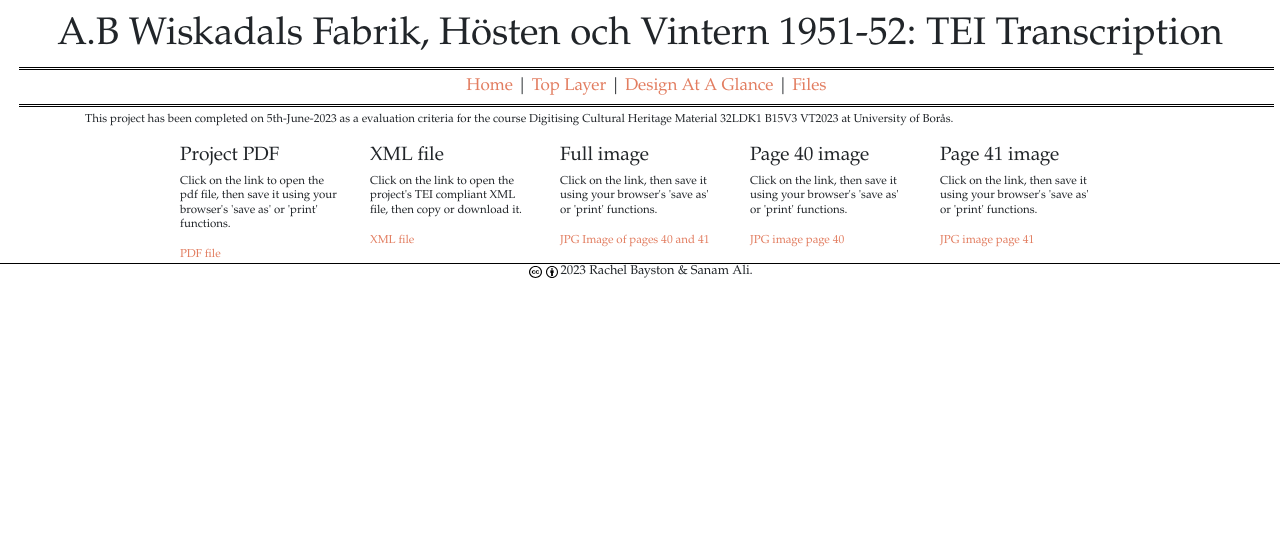
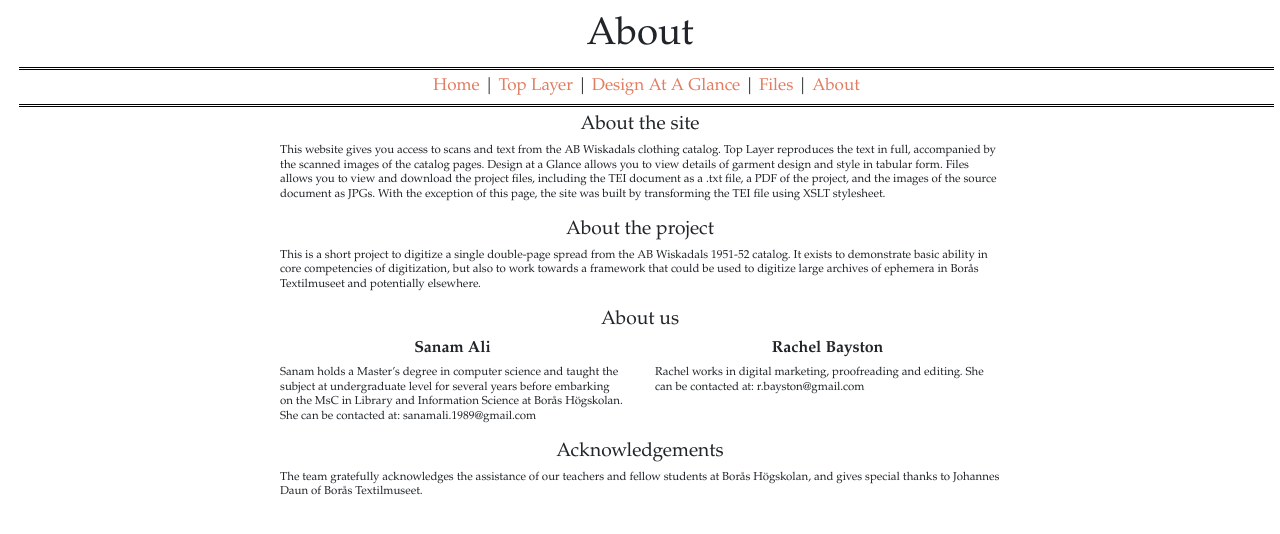
Before and after one commit to Sanam-Ali/AB_Wiskadals_Fabrik, a plain HTML site: page about.html in a window 1280 px wide. Drawn offline with nearby package versions, Linux system fonts and the light colour scheme; files that its build step writes are made by us from their sources.

Commit message:
Update about.html
Added About page with:
- website description
- team description
- acknowledgements

```diff
--- a/about.html
+++ b/about.html
@@ -1,68 +1,62 @@
 <!DOCTYPE html>
-<!DOCTYPE HTML><html lang="en" xml:lang="en">
+<html lang="en">
+
 <head>
-      <meta http-equiv="Content-Type" content="text/html; charset=UTF-8">
-      <title>
-                     A.B Wiskadals Fabrik Catalog: About </title>
-      <link rel="stylesheet" href="https://stackpath.bootstrapcdn.com/bootstrap/4.3.1/css/bootstrap.min.css" integrity="sha384-ggOyR0iXCbMQv3Xipma34MD+dH/1fQ784/j6cY/iJTQUOhcWr7x9JvoRxT2MZw1T" crossorigin="anonymous">
-      <link rel="stylesheet" href="asset/css/main.css">
-      <link rel="stylesheet" href="asset/css/desktop.css">
+  <meta charset="UTF-8">
+  <meta name="viewport" content="width=device-width, initial-scale=1.0">
+  <link rel="stylesheet" href="/bootstrap.css">
+    <link rel="stylesheet" href="/main.css">
+      <link rel="stylesheet" href="/desktop.css">
+  <title>About</title>
 </head>
+
 <body>
+
     <header>
-         <h1>A.B Wiskadals Fabrik, Hösten och Vintern 1951-52: TEI Transcription</h1>
+         <h1>About</h1>
     </header>
-      <nav id="sitenav"><a href="index.html">Home</a> | <a href="toplayer.html">Top Layer</a> | <a href="design.html">Design At A Glance</a> | <a href="files.html">Files</a></nav>
-      <main>
-         <div class="container">
-            <p>This project has been completed on 5th-June-2023 as a evaluation criteria for the
-               course Digitising Cultural Heritage Material 32LDK1 B15V3 VT2023 at University of Borås.</p>
-            <div class="row justify-content-center">
-               <div class="col-2">
-                  <h2>Project PDF</h2>
-                  <p>Click on the link to open the pdf file, then save it using your
-                     browser's 'save as' or 'print' functions.</p>
-                  <article id="PDF"><a href="asset/pdf/Wiskadals_AB.pdf" target="_blank">PDF
-                        file</a></article>
+    <nav id="sitenav"><a href="index.html">Home</a> |
+         <a href="toplayer.html">Top Layer</a> |
+         <a href="design.html">Design At A Glance</a> |
+         <a href="files.html">Files</a> |
+         <a href="about.html">About</a> <!--Remember to add this on every page!-->
+    </nav>
+
+    <div class="container" style="max-width: 750px;">
+
+
+    <h2 class="text-center">About the site</h2>
+    <p>This website gives you access to scans and text from the AB Wiskadals clothing catalog.
+
+Top Layer reproduces the text in full, accompanied by the scanned images of the catalog pages.
+
+Design at a Glance allows you to view details of garment design and style in tabular form.
+
+Files allows you to view and download the project files, including the TEI document as a .txt file, a PDF of the project, and the images of the source document as JPGs.
+
+With the exception of this page, the site was built by transforming the TEI file using XSLT stylesheet.
+</p>
+
+    <h2 class="text-center">About the project</h2>
+    <p>This is a short project to digitize a single double-page spread from the AB Wiskadals 1951-52 catalog. It exists to demonstrate basic ability in core competencies of digitization, but also to work towards a framework that could be used to digitize large archives of ephemera in Borås Textilmuseet and potentially elsewhere.</p>
+    <h2 class="text-center">About us</h2>
+    <div class="row">
+      <div class="col-md-6">
+          <h3 class="text-center" style="font-size: 1.25vw;">Sanam Ali</h3>
+
+
+        <p>Sanam holds a Master’s degree in computer science and taught the subject at undergraduate level for several years before embarking on the MsC in Library and Information Science at Borås Högskolan. She can be contacted at: sanamali.1989@gmail.com</p>
       </div>
-               <div class="col-2">
-                  <h2>XML file</h2>
-                  <p>Click on the link to open the project's TEI compliant XML file,
-                     then copy or download it.</p>
-                  <article id="TEI"><a href="tei/tei.txt" target="_blank">XML
-                        file</a></article>
-               </div>
-               <div class="col-2">
-                  <h2>Full image</h2>
-                  <p>Click on the link, then save it using your browser's 'save as' or
-                     'print' functions.</p>
-                  <article id="Image_40_41"><a href="asset/img/pg_40_41.jpg" target="_blank">JPG Image
-                        of pages 40 and 41</a></article>
-               </div>
-               <div class="col-2">
-                  <h2>Page 40 image</h2>
-                  <p>Click on the link, then save it using your browser's 'save as' or
-                     'print' functions.</p>
-                  <article id="Image_40"><a href="asset/img/pg_40.jpg" target="_blank">JPG image
-                        page 40 </a></article>
-               </div>
-               <div class="col-2">
-                  <h2>Page 41 image</h2>
-                  <p>Click on the link, then save it using your browser's 'save as' or
-                     'print' functions.</p>
-                  <article id="Image_41"><a href="asset/img/pg_41.jpg" target="_blank">JPG image
-                        page 41 </a></article>
+      <div class="col-md-6">
+        <h3 class="text-center" style="font-size: 1.25vw;">Rachel Bayston</h3>
+        <p>Rachel works in digital marketing, proofreading and editing. She can be contacted at: r.bayston@gmail.com </p>
       </div>
     </div>
+    <h2 class="text-center">Acknowledgements</h2>
+    <p>The team gratefully acknowledges the assistance of our teachers and fellow students at Borås Högskolan, and gives special thanks to Johannes Daun of Borås Textilmuseet.</p>
   </div>
-      </main>
-      <footer>
-         <div class="row" id="footer">
-            <div class="col-sm copyright">
-               <div><a href="https://creativecommons.org/licenses/by/4.0/legalcode"><img src="asset/img/cc.svg" class="copyright_logo" alt="Creative Commons License"><img src="asset/img/by.svg" class="copyright_logo" alt="Attribution 4.0 International"></a></div>
-               <div> 2023 Rachel Bayston &amp; Sanam Ali. </div>
-            </div>
-         </div>
-      </footer>
+
+
 </body>
+
 </html>
```
Lines whose indentation alone changed are shown as unchanged.
